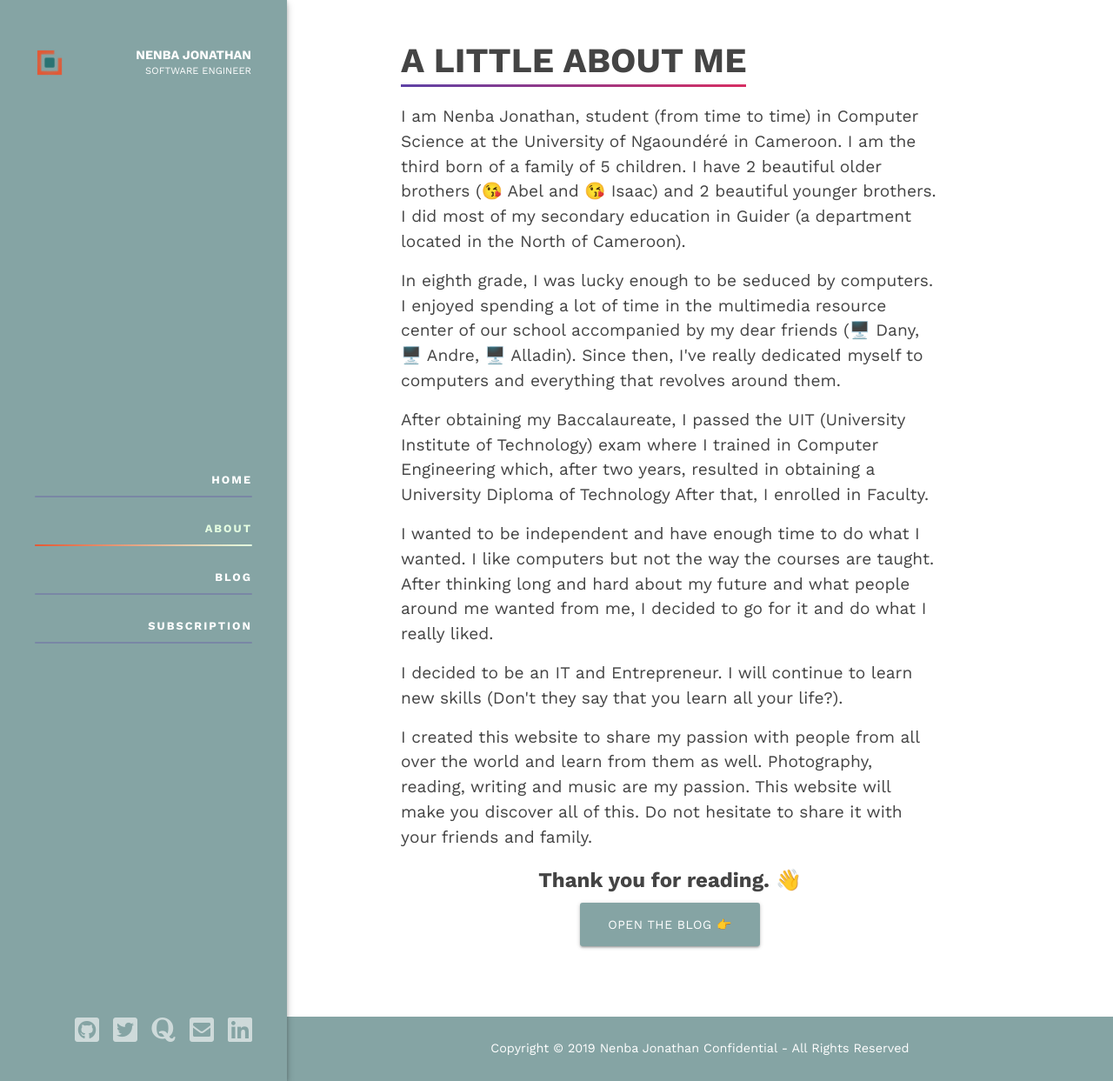
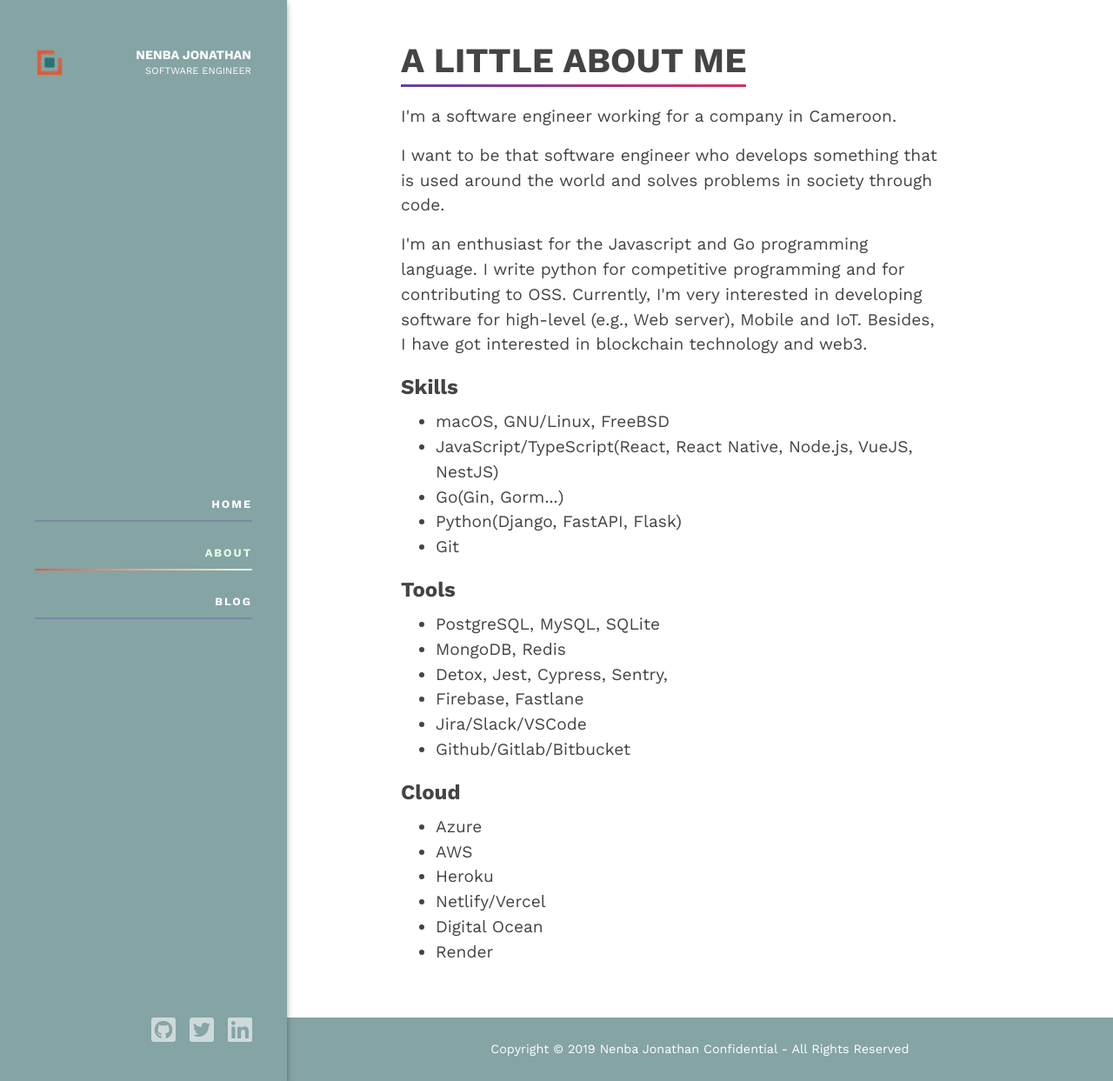
Before and after one commit to nejos97/nejos97.github.io, a Jekyll site: the page built from pages/about.html, in a window 1280 px wide and 1243 px high. Shown: the whole window at 87% size. Built offline with Jekyll 4.4.1, drawn with Linux system fonts in a browser that asks for light colours.

Commit message:
chore: update the about page and fix some typo

```diff
--- a/_includes/sidebar.html
+++ b/_includes/sidebar.html
@@ -13,7 +13,6 @@
     <a href="/" class="nav-link {% if page.url == '/' %}active{% endif %}">Home</a>
     <a href="/about" class="nav-link {% if page.url == '/about/' %}active{% endif %}">About</a>
     <a href="/blog" class="nav-link {% if page.url contains '/blog/' %}active{% endif %}">Blog</a>
-    <a href="/subscribe" class="nav-link {% if page.url == '/subscribe/' %}active{% endif %}">Subscription</a>
   </nav>
 
   <ul class="social">
@@ -30,18 +29,6 @@
       </a>
     </li>
     <li class="social-item">
-      <a href="https://fr.quora.com/profile/Jonathan-Nenba" class="social-link" target="_blank" rel="noopener"
-        aria-label="Lire mes reponse sur Quora" title="Lire mes reponse sur Quora">
-        <i class="fab fa-quora fa-2x" title="Quora"></i>
-      </a>
-    </li>
-    <li class="social-item">
-      <a href="mailto:nenbajonathan@protonmail.com?subject=Salut Jonathan" class="social-link" target="_blank"
-        rel="noopener" aria-label="M'ecrire directement un mail" title="M'ecrire directement un mail">
-        <i class="fas fa-envelope-square fa-2x" title="Envelope"></i>
-      </a>
-    </li>
-    <li class="social-item">
       <a href="https://linkedin.com/in/jnenba" class="social-link" target="_blank" rel="noopener"
         aria-label="Se connecter a moi sur linkedIn" title="Se connecter a moi sur linkedIn">
         <i class="fab fa-linkedin fa-2x" title="LinkedIn"></i>
--- a/_layouts/post.html
+++ b/_layouts/post.html
@@ -36,7 +36,7 @@ comments: true
 							{% else %}{{ d }}th
 							{% endcase %},
 							{{ page.date | date: "%Y" }}
-						</time> par <a href="/about">Nenba Jonathan</a> | <a href="./#disqus_thread" class="post-feature-meta" >Lire les commentaires</a>
+						</time> by <a href="/about">Jonathan Nenba</a> | <a href="./#disqus_thread" class="post-feature-meta" >Read comments</a>
 					</div>
 					<div class="post-feature-meta">
 						{% for category in page.categories %}
--- a/pages/about.html
+++ b/pages/about.html
@@ -22,32 +22,44 @@ permalink: /about/
         <h2>A little about me</h2>
         <div class="section-intro" style="font-style: normal; max-width: 90%;">
           <p>
-            I am Nenba Jonathan, student (from time to time) in Computer Science at the University of Ngaoundéré in Cameroon. I am the third born of a family of 5 children. I have 2 beautiful older brothers (😘 Abel and 😘 Isaac) and 2 beautiful younger brothers. I did most of my secondary education in Guider (a department located in the North of Cameroon).</p>
+            I'm a software engineer working for a company in Cameroon.
+          </p>
           <p>
-            In eighth grade, I was lucky enough to be seduced by computers. I enjoyed spending a lot of time in the multimedia resource center of our school accompanied by my dear friends (🖥️ Dany, 🖥️ Andre, 🖥️ Alladin). Since then, I've really dedicated myself to computers and everything that revolves around them.
-          </p>
+            I want to be that software engineer who develops something that is used around the world and solves problems in society through code.           </p>
+          <p>
 
           <p>
-            After obtaining my Baccalaureate, I passed the UIT (University Institute of Technology) exam where I trained in Computer Engineering which, after two years, resulted in obtaining a University Diploma of Technology After that, I enrolled in Faculty.
-          </p>
-
-          <p>
-            I wanted to be independent and have enough time to do what I wanted. I like computers but not the way the courses are taught. After thinking long and hard about my future and what people around me wanted from me, I decided to go for it and do what I really liked.
-          </p>
-
-          <p>
-            I decided to be an IT and Entrepreneur. I will continue to learn new skills (Don't they say that you learn all your life?).
-          </p>
-
-          <p>
-            I created this website to share my passion with people from all over the world and learn from them as well. Photography, reading, writing and music are my passion. This website will make you discover all of this. Do not hesitate to share it with your friends and family.
+            I'm an enthusiast for the Javascript and Go programming language. I write python for competitive programming and for contributing to OSS. Currently, I'm very interested in developing software for high-level (e.g., Web server), Mobile and IoT. Besides, I have  got interested in blockchain technology and web3.
           <br>
 
-          <div style="display:flex; align-items: center; justify-content: space-between; flex-direction: column; " >
-            <h4>Thank you for reading. 👋</h4>
-            <a href="/blog" class="button">Open the Blog 👉</a>
-          </div>
+          <h4>Skills</h4>
+          <ul>
+            <li>macOS, GNU/Linux, FreeBSD</li>
+            <li>JavaScript/TypeScript(React, React Native, Node.js, VueJS, NestJS)</li>
+            <li>Go(Gin, Gorm...)</li>
+            <li>Python(Django, FastAPI, Flask)</li>
+            <li>Git</li>
+          </ul>
 
+          <h4>Tools</h4>
+          <ul>
+            <li>PostgreSQL, MySQL, SQLite</li>
+            <li>MongoDB, Redis</li>
+            <li>Detox, Jest, Cypress, Sentry,</li>
+            <li>Firebase, Fastlane</li>
+            <li>Jira/Slack/VSCode</li>
+            <li>Github/Gitlab/Bitbucket</li>
+          </ul>
+
+          <h4>Cloud</h4>
+          <ul>
+            <li>Azure</li>
+            <li>AWS</li>
+            <li>Heroku</li>
+            <li>Netlify/Vercel</li>
+            <li>Digital Ocean</li>
+            <li>Render</li>
+          </ul>
         </div>
       </div>
     </section>
```
